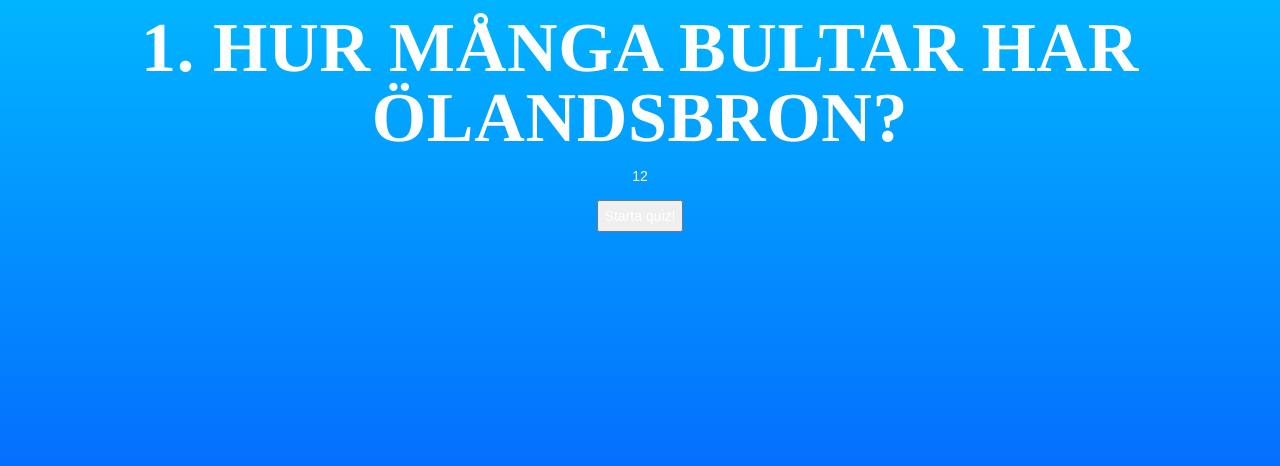
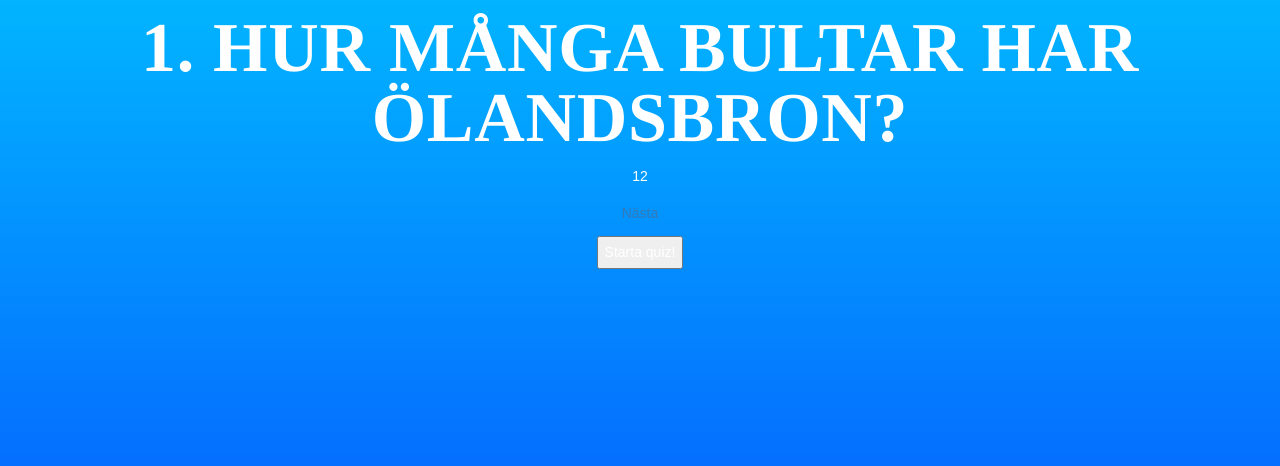
Before and after one commit to Lobsterass/quizproject, a Django app: page /quiz/1/question/1/ in a window 1280 px wide. Shown: the part 237-703 px from the top of the page. Run offline with Django 3.2, Linux system fonts and the light colour scheme; some libraries are stand-ins or nearby versions.

Commit message:
question.html
länk till completed page

```diff
--- a/quiz/templates/question.html
+++ b/quiz/templates/question.html
@@ -16,6 +16,9 @@
 		<p>{{ answer1 }}</p>
 		<p>{{ answer2 }}</p>
 		<p>{{ answer3 }}</p>
+		<p><a href="{% url 'completed_page' quiz_number %}">
+			Nästa
+		</a></p>
   		<input type="submit" value="Starta quiz!">
 	</body>
 </html>
```
